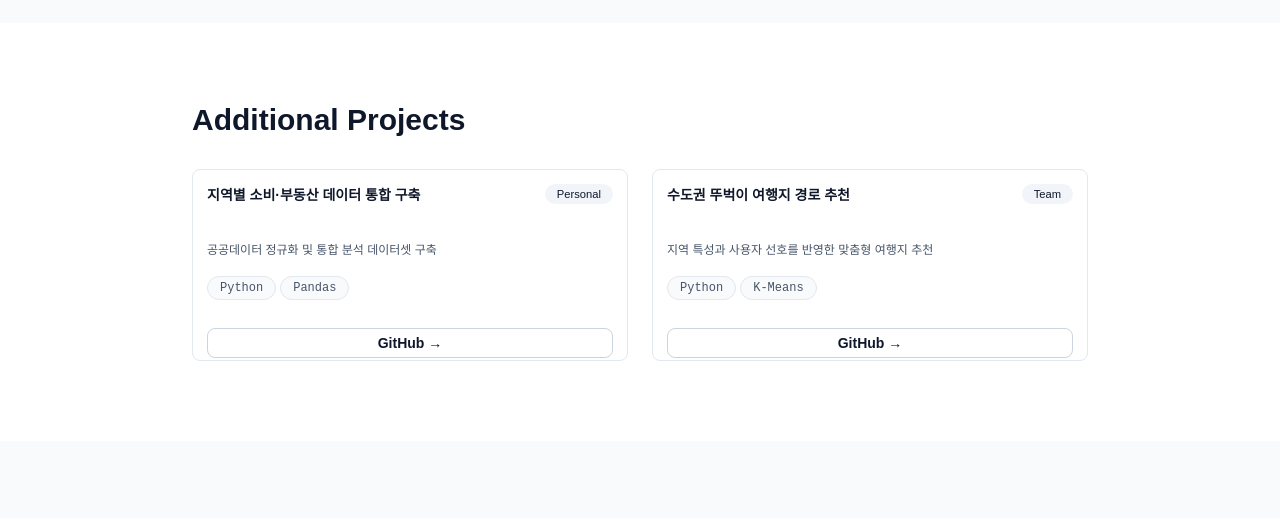
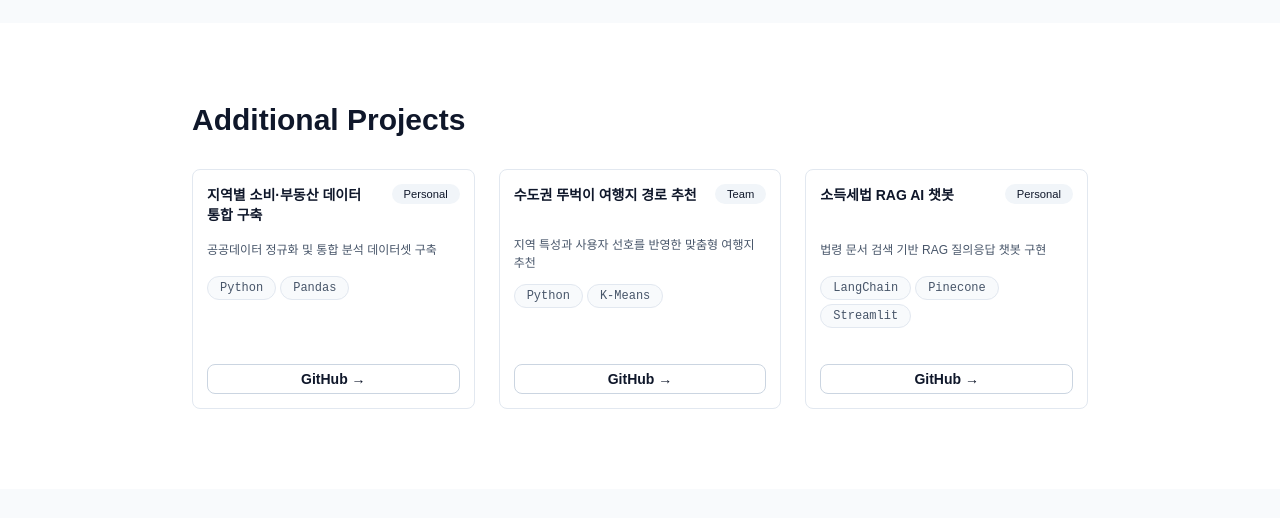
Before and after one commit to jimin-park-01/my-profile-site, a plain HTML site: page index.html in a window 1280 px wide. Shown: the part 2030-2548 px from the top of the page. Drawn offline with Linux system fonts and the light colour scheme.

Commit message:
Add RAG project to portfolio

```diff
--- a/css/styles.css
+++ b/css/styles.css
@@ -496,8 +496,8 @@ main {
   }
 
   .project-grid--supporting {
-    grid-template-columns: repeat(2, 1fr);
-    auto-rows: max-content;
+    grid-template-columns: repeat(3, 1fr);
+    auto-rows: 1fr;
   }
 }
 
@@ -524,7 +524,7 @@ main {
 
 .project-card--small {
   padding: 0.875rem;
-  height: 12rem;
+  height: 15rem;
 }
 
 @media (min-width: 768px) {
@@ -533,7 +533,7 @@ main {
   }
 
   .project-card--small {
-    height: 12rem;
+    height: 15rem;
   }
 }
 
--- a/index.html
+++ b/index.html
@@ -282,6 +282,26 @@
               <a href="https://github.com/jimin-park-01/travel-recommendation-system" target="_blank" rel="noopener noreferrer" class="button button--secondary button--sm" style="width: 100%;">GitHub →</a>
             </div>
           </div>
+
+          <!-- Project 6: Income Tax RAG AI Chatbot -->
+          <div class="project-card project-card--small">
+            <div class="project-card__header">
+              <h3 class="project-card__title">소득세법 RAG AI 챗봇</h3>
+              <span class="badge badge--secondary" style="font-size: 0.7rem; flex-shrink: 0;">Personal</span>
+            </div>
+
+            <p class="project-card__description">법령 문서 검색 기반 RAG 질의응답 챗봇 구현</p>
+
+            <div class="project-card__tech">
+              <span class="badge badge--skill">LangChain</span>
+              <span class="badge badge--skill">Pinecone</span>
+              <span class="badge badge--skill">Streamlit</span>
+            </div>
+
+            <div class="project-card__button-wrapper">
+              <a href="https://github.com/jimin-park-01/income-tax-rag" target="_blank" rel="noopener noreferrer" class="button button--secondary button--sm" style="width: 100%;">GitHub →</a>
+            </div>
+          </div>
         </div>
       </div>
     </section>
```
Also changed, not shown: 1 other file.
